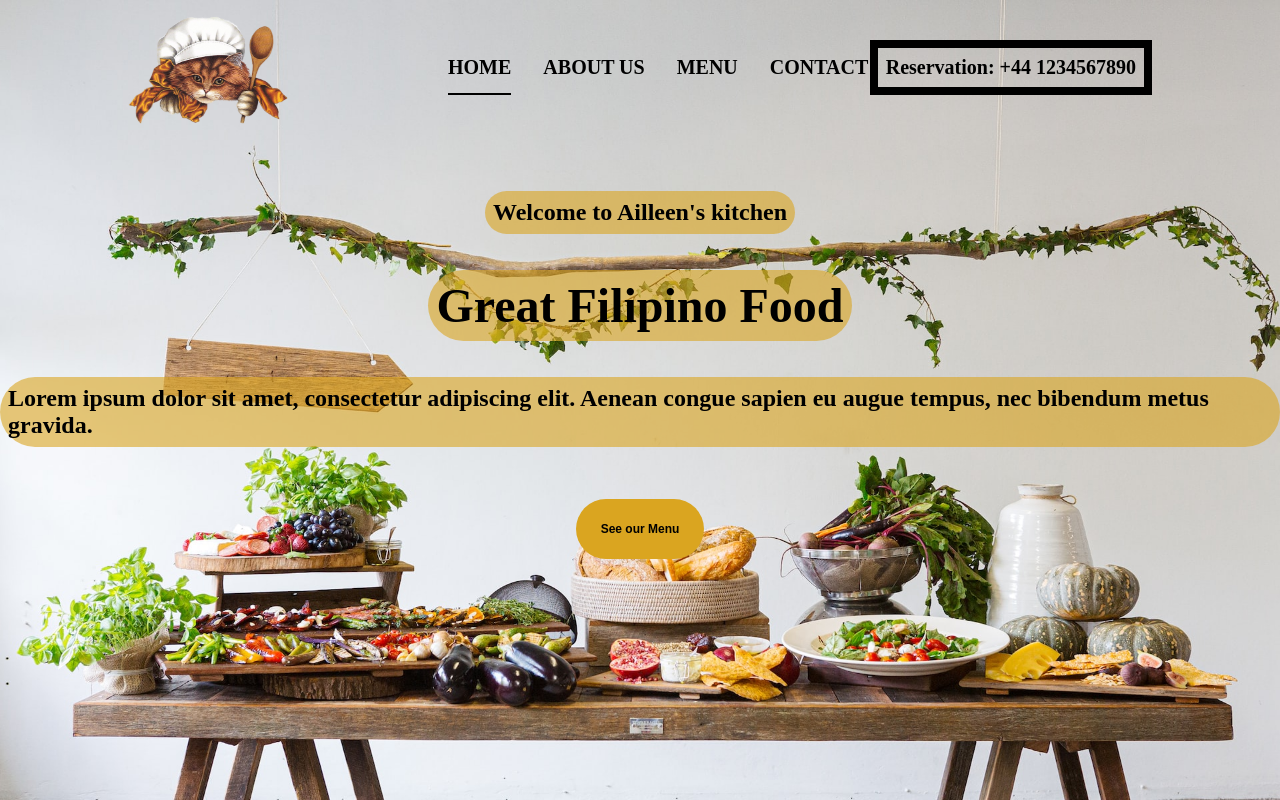
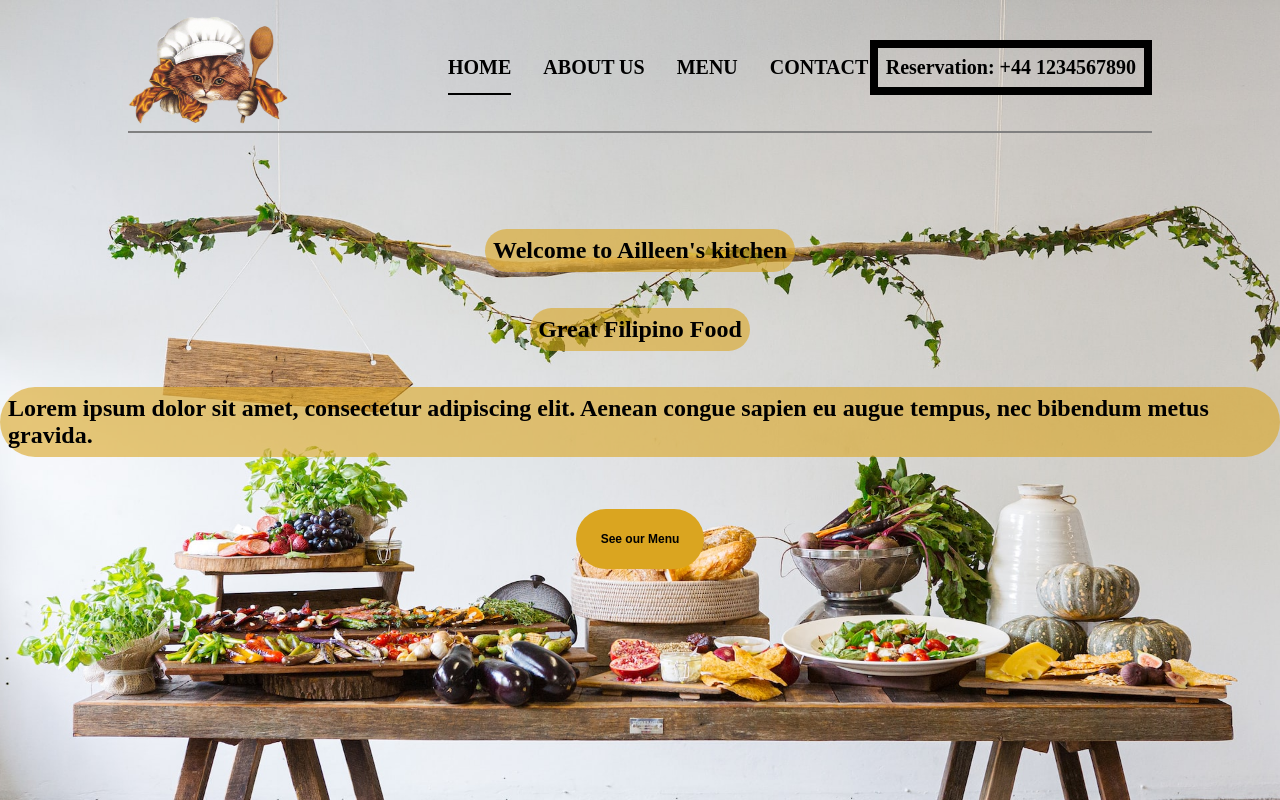
Before and after one commit to EdgarV-95/restaurant_demo, a website built with webpack: page dist/index.html in a window 1280 px wide. Built offline with nearby package versions, Linux system fonts and the light colour scheme.

Commit message:
added distinction-line to navbar

```diff
--- a/src/navbar.js
+++ b/src/navbar.js
@@ -14,7 +14,8 @@ export const addMenu = (() => {
             <div data-tab-target="#contact" class="tab">CONTACT</div>
         </div>
         <div class="mobile-nr">Reservation: +44 1234567890</div>
-    </div>`
+    </div>
+    <div class="distinction-line"></div>`
 
     document.body.appendChild(header);
 })();
--- a/src/style.css
+++ b/src/style.css
@@ -23,6 +23,13 @@ body {
 }
 
 /* NAVBAR */
+
+.distinction-line {
+    border-bottom: 2px solid gray;
+    padding-bottom: 4.5vh;
+    margin-left: 10vw;
+    margin-right: 10vw;
+}
 
 .active-menu {
     border-bottom: 2px solid black;
@@ -58,7 +65,6 @@ body {
     flex-direction: column;
     gap: 4.5vh;
     padding-top: 12vh;
-    font-size: 3vh;
 }
 
 [data-tab-content] {
@@ -70,6 +76,7 @@ body {
     border-radius: 4vw;
     padding: 1vh;
     font-weight: bold;
+    font-size: 3vh;
 }
 
 .about-txt {
@@ -81,6 +88,7 @@ body {
     background-color: rgb(218, 165, 32, .6);
     padding: 2.5vh;
     border-radius: 4vw;
+    font-size: 2vh;
 }
 
 .menu-btn {
```
Also changed, not shown: dist/main.js, 1 other file.
